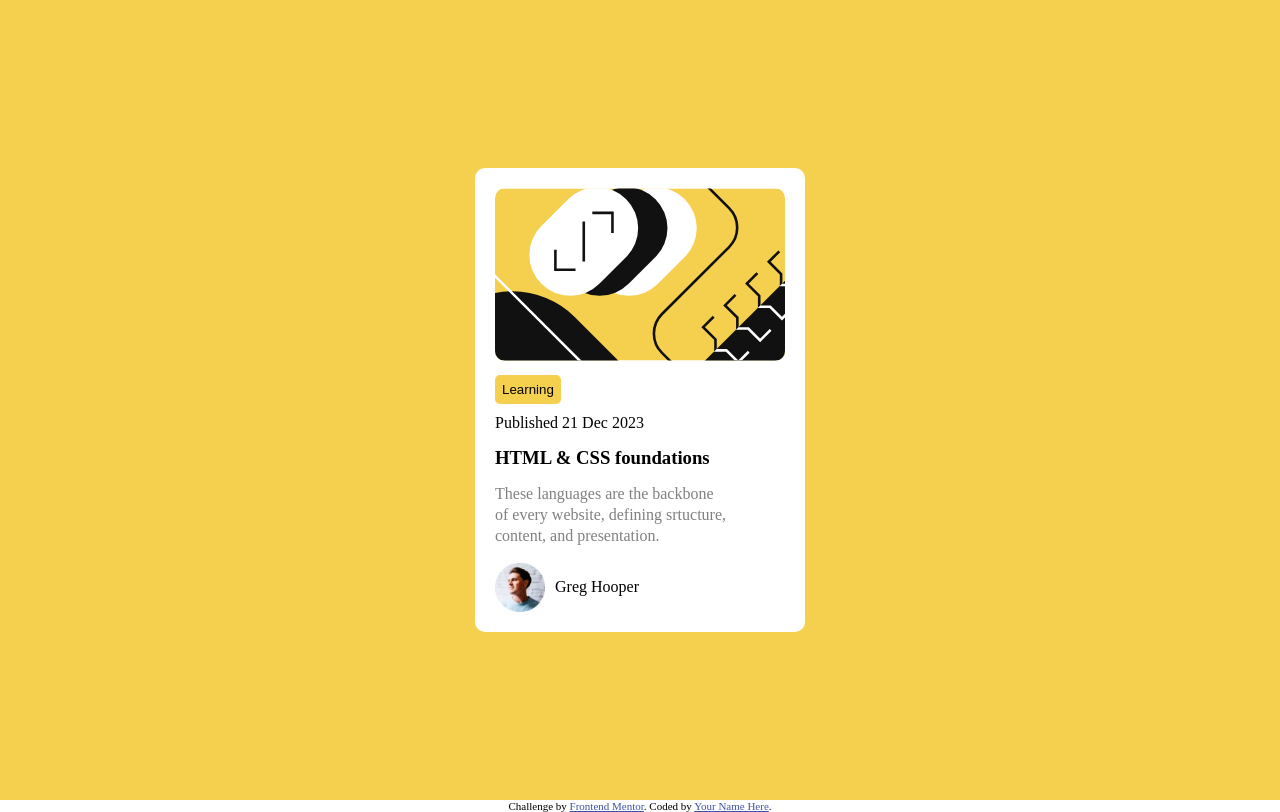
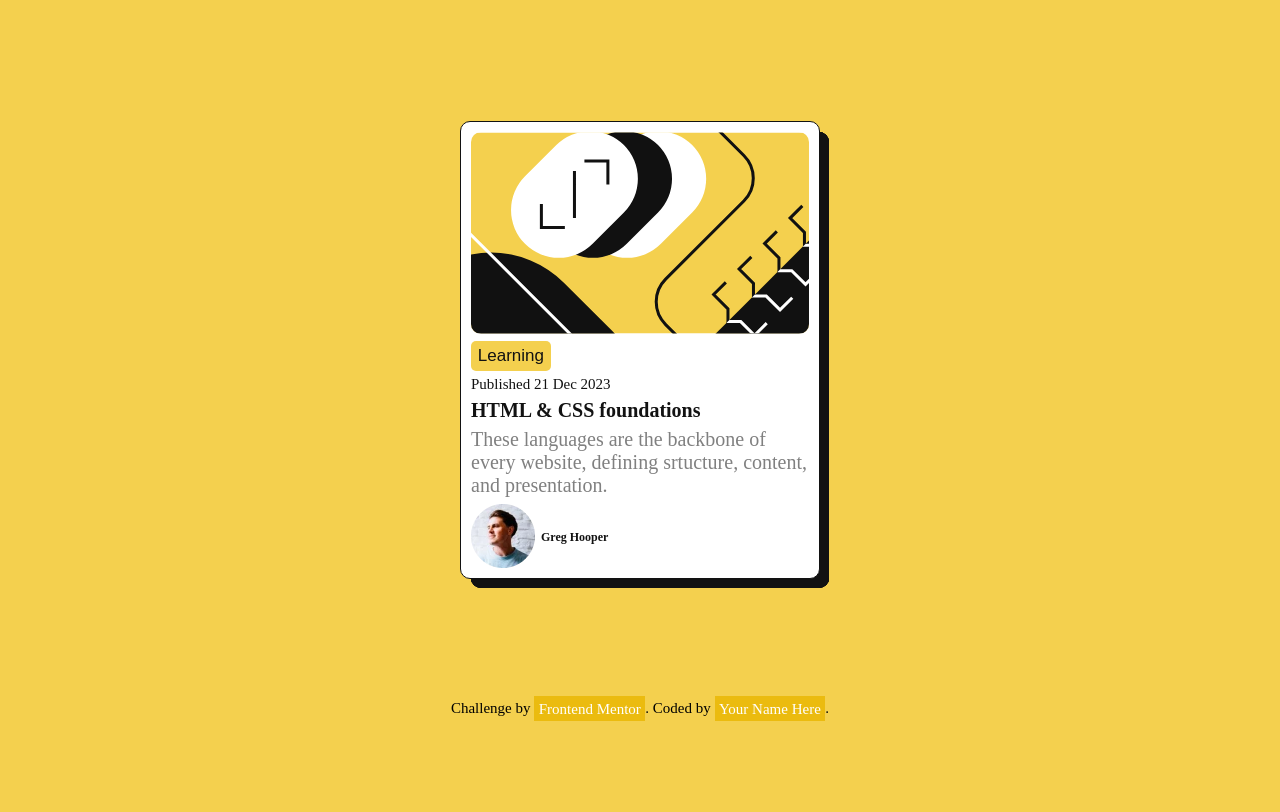
Before and after one commit to Olowo290/Blog-preview, a plain HTML site: page index.html in a window 1280 px wide. Drawn offline with Linux system fonts and the light colour scheme.

Commit message:
used sass because why not

```diff
--- a/index.html
+++ b/index.html
@@ -1,43 +1,45 @@
 <!DOCTYPE html>
 <html lang="en">
   <head>
-  <meta charset="UTF-8">
-  <meta name="viewport" content="width=device-width, initial-scale=1.0"> <!-- displays site properly based on user's device -->
+    <meta charset="UTF-8" />
+    <meta name="viewport" content="width=device-width, initial-scale=1.0" />
+    <!-- displays site properly based on user's device -->
 
-  <link rel="icon" type="image/png" sizes="32x32" href="./assets/images/favicon-32x32.png">
+    <link
+      rel="icon"
+      type="image/png"
+      sizes="32x32"
+      href="./assets/images/favicon-32x32.png"
+    />
 
     <title>Frontend Mentor | Blog preview card</title>
 
     <!-- Feel free to remove these styles or customise in your own stylesheet 👍 -->
-  <link rel="stylesheet" href="style.css">
-
+    <link rel="stylesheet" href="style.css" />
   </head>
   <body>
-  <section class="container">
-
+    <main class="container">
       <article class="sub-container">
-
-          <img src="assets/images/illustration-article.svg" alt="">
-                  <button> Learning</button>
-                  <p>Published 21 Dec 2023</p>
+        <img src="assets/images/illustration-article.svg" alt="" />
+        <button>Learning</button>
+        <p class="pub">Published 21 Dec 2023</p>
         <h3>HTML &amp; CSS foundations</h3>
-                  <p class="fade">These languages are the backbone of every website, defining srtucture, content, and presentation.</p>
+        <p class="fade">
+          These languages are the backbone of every website, defining srtucture,
+          content, and presentation.
+        </p>
         <article class="profile">
-                    <img class="avatar" src="assets/images/image-avatar.webp" alt="">
+          <img class="avatar" src="assets/images/image-avatar.webp" alt="" />
           <p>Greg Hooper</p>
         </article>
+      </article>
+    </main>
 
-
-      </article>
-
-
-
-  </section>
-
-
-  <div class="attribution">
-    Challenge by <a href="https://www.frontendmentor.io?ref=challenge" target="_blank">Frontend Mentor</a>.
-    Coded by <a href="#">Your Name Here</a>.
-  </div>
+    <footer class="attribution">
+      Challenge by
+      <a href="https://www.frontendmentor.io?ref=challenge" target="_blank"
+        >Frontend Mentor</a
+      >. Coded by <a href="#">Your Name Here</a>.
+    </footer>
   </body>
 </html>
--- /dev/null
+++ b/style.scss
@@ -0,0 +1,99 @@
+$primary-color: hsl(47, 88%, 63%);
+$white: hsl(0, 0%, 100%);
+$grey: hsl(0, 0%, 50%);
+$Black: hsl(0, 0%, 7%);
+
+* {
+  box-sizing: border-box;
+  margin: 0;
+  padding: 0;
+}
+html {
+  font-size: 10px;
+}
+body {
+  background-color: $primary-color;
+}
+.container {
+  display: flex;
+  justify-content: center;
+  align-items: center;
+  min-height: calc(100vh - 100px);
+
+  article.sub-container {
+    background-color: $white;
+    max-width: 360px;
+    padding: 1em;
+    border: 1px solid $Black;
+    border-radius: 10px;
+    position: relative;
+
+    p:first-of-type,
+    h3 {
+      color: $Black;
+      margin-top: 0.3em;
+    }
+    p:not(:first-of-type) {
+      color: $grey;
+      font-size: 2rem;
+      margin-top: 0.3em;
+      margin-bottom: 0.3em;
+    }
+
+    img:not(.avatar) {
+      width: 100%;
+      border-radius: 10px;
+      margin-bottom: 0.5em;
+    }
+
+    button {
+      background-color: $primary-color;
+      border: none;
+      outline: none;
+      color: $Black;
+      font-size: 1.7rem;
+      padding: 0.3em 0.4em;
+      border-radius: 5px;
+    }
+    .pub {
+      font-size: 1.5em;
+    }
+    h3 {
+      font-size: 2rem;
+    }
+
+    .profile {
+      display: flex;
+      gap: 0.6em;
+      align-items: center;
+
+      p {
+        font-size: 1.2rem;
+        font-weight: bold;
+      }
+    }
+
+    ::after {
+      content: '';
+      height: 100%;
+      width: 100%;
+      background-color: $Black;
+      top: 10px;
+      right: -10px;
+      position: absolute;
+      border-radius: 10px;
+      z-index: -2;
+    }
+  }
+}
+.attribution {
+  text-align: center;
+  font-size: 1.5rem;
+
+  a {
+    text-decoration: none;
+    color: $white;
+    background-color: darken($primary-color, 14);
+    padding: 0.3em;
+  }
+}
```
Also changed, not shown: style.css, 4 other files. Lines whose indentation alone changed are shown as unchanged.
